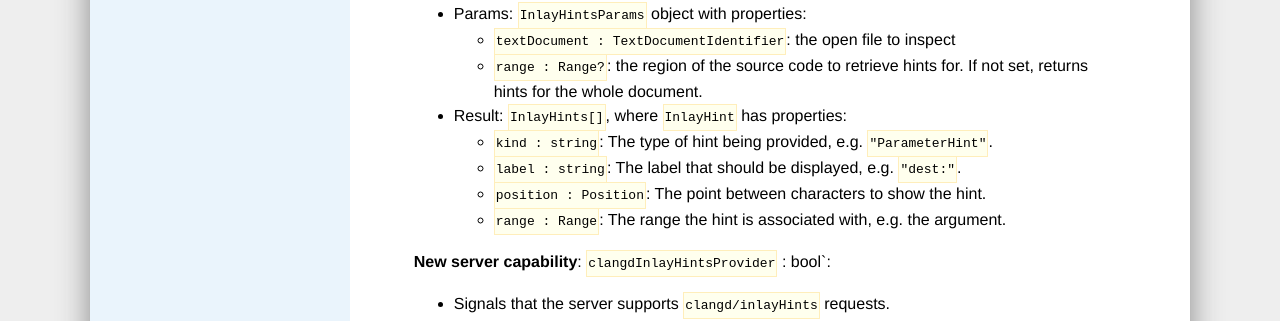
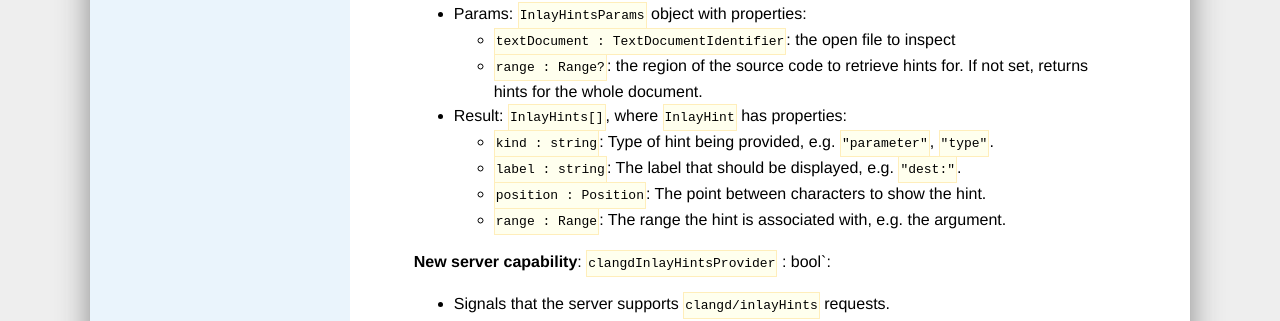
Before and after one commit to llvm/clangd-www, a Jekyll site: the page built from extensions.md, in a window 1280 px wide and 900 px high, scrolled down 6093 px. Shown: the part 374-695 px from the top of the window. Built offline with Jekyll 4.4.1, drawn with Linux system fonts in a browser that asks for light colours; our own code applies the rules of GitHub Pages for plain Markdown files.

Commit message:
Correct InlayHint.kind values

```diff
--- a/extensions.md
+++ b/extensions.md
@@ -270,7 +270,7 @@ clangd can provide several categories of hints.
    - `range : Range?`: the region of the source code to retrieve hints for.
      If not set, returns hints for the whole document.
  - Result: `InlayHints[]`, where `InlayHint` has properties:
-   - `kind : string`: The type of hint being provided, e.g. `"ParameterHint"`.
+   - `kind : string`: Type of hint being provided, e.g. `"parameter"`, `"type"`.
    - `label : string`: The label that should be displayed, e.g. `"dest:"`.
    - `position : Position`: The point between characters to show the hint.
    - `range : Range`: The range the hint is associated with, e.g. the argument.
```
